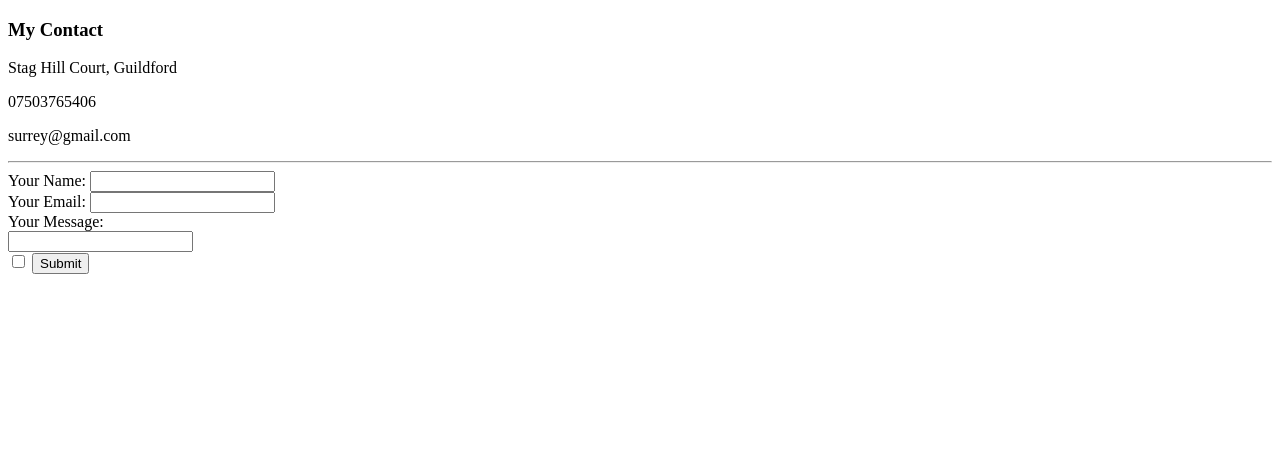
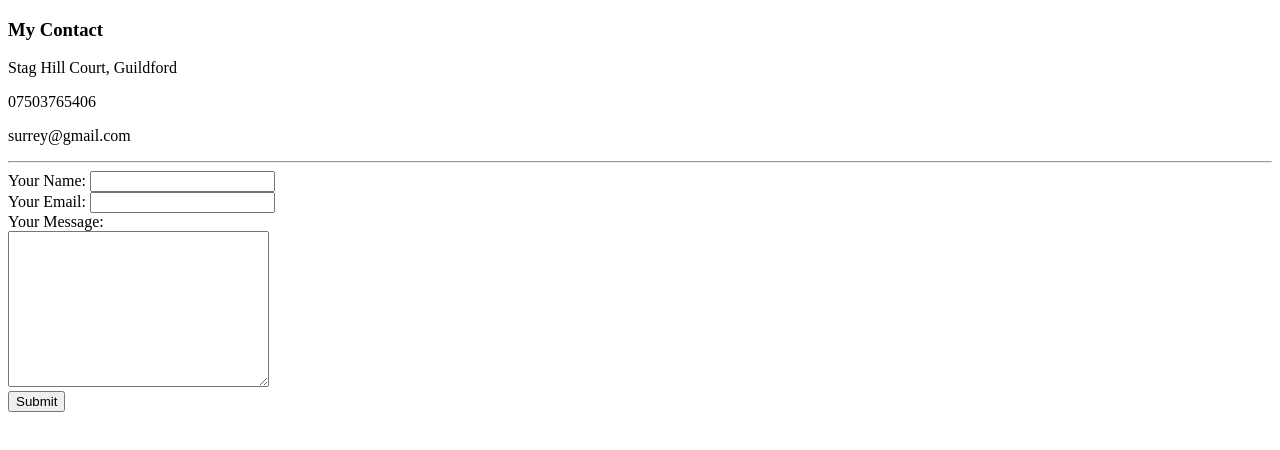
Before and after one commit to siraj953/CV, a plain HTML site: page Contact.html in a window 1280 px wide. Drawn offline with Linux system fonts and the light colour scheme.

Commit message:
Add files via upload

```diff
--- a/Contact.html
+++ b/Contact.html
@@ -10,16 +10,15 @@
     <p>07503765406</p>
     <p>surrey@gmail.com</p>
 <hr>
-    <form class="" action="index.html" method="post">
+    <form action="mailto:joe@example.com" method="post" enctype="text/plain"
       <label>Your Name: </label>
-      <input type="text" name="" value="">
+      <input type="text" name="yourName" value="">
       <br>
       <label>Your Email: </label>
-  <input type="email" name="" value="">
+  <input type="email" name="yourEmail" value="">
   <br>
       <label>Your Message: </label><br>
-      <input type="<textarea name="name" rows="10" cols="30"></textarea> <br>
-      <input type="checkbox" name="" value="">
+      <textarea name="yourMessage" rows="10" cols="30"></textarea> <br>
       <input type="submit" name="">
 
     </form>
```
